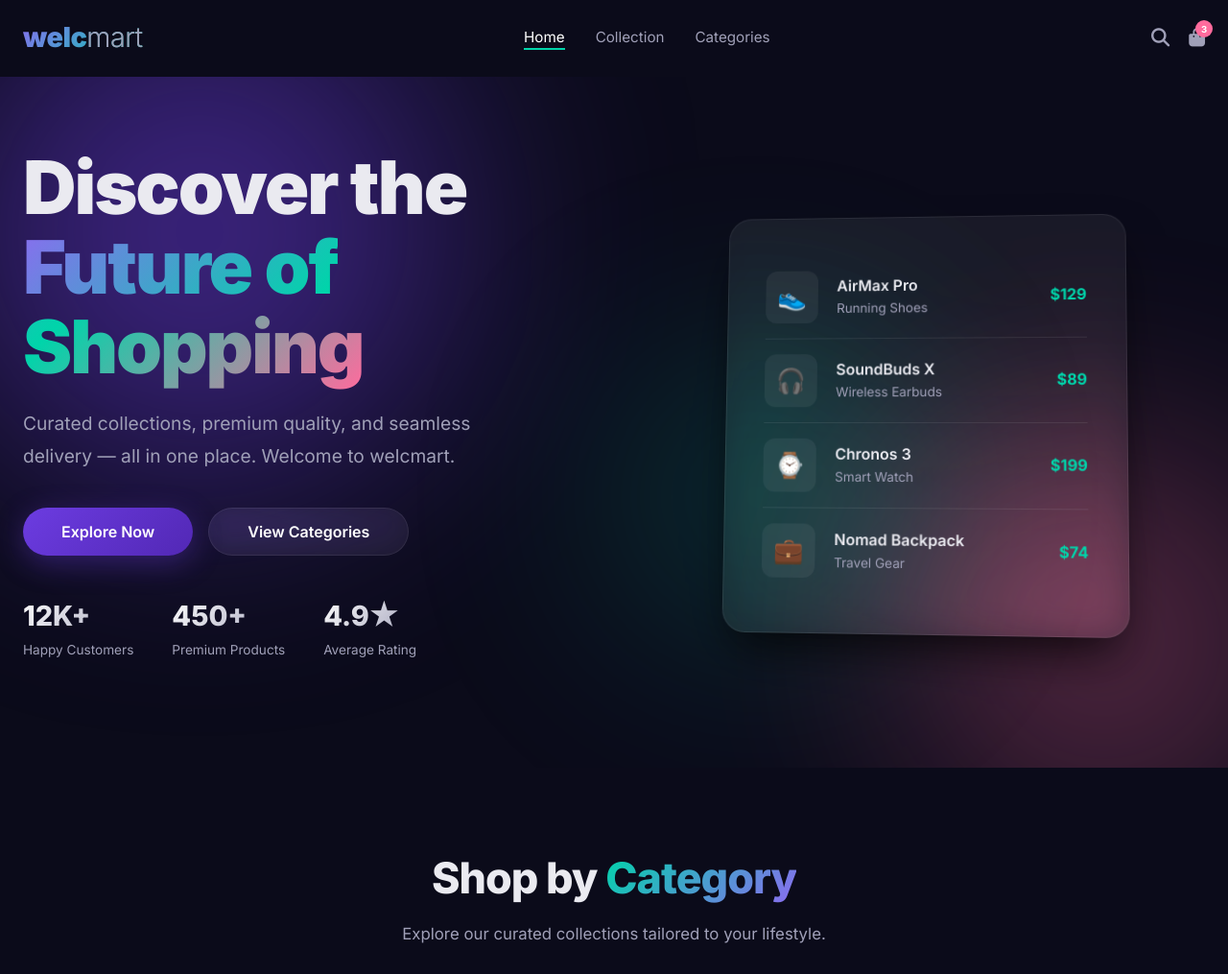
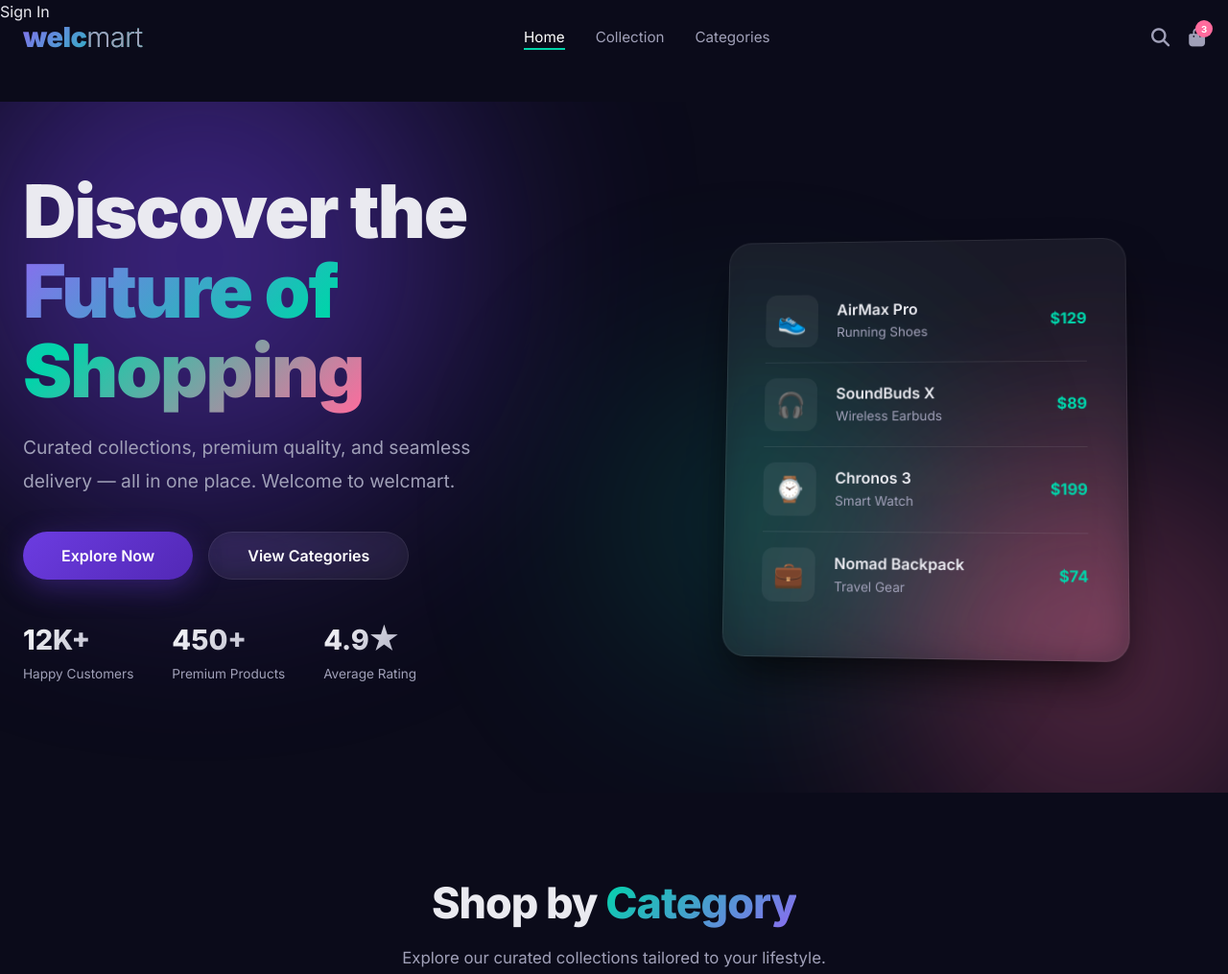
Before and after one commit to kdhirsingh/WelcomeM-website, a plain HTML site: page index.html in a window 1280 px wide. Shown: the top 1015 px of the page at 96% size. Drawn offline with Linux system fonts and the light colour scheme.

Commit message:
Add Sign In link to index.html

```diff
--- a/index.html
+++ b/index.html
@@ -1,4 +1,5 @@
 <!DOCTYPE html>
+<a href="login.html">Sign In</a>
 <html lang="en">
 <head>
     <meta charset="UTF-8" />
```
